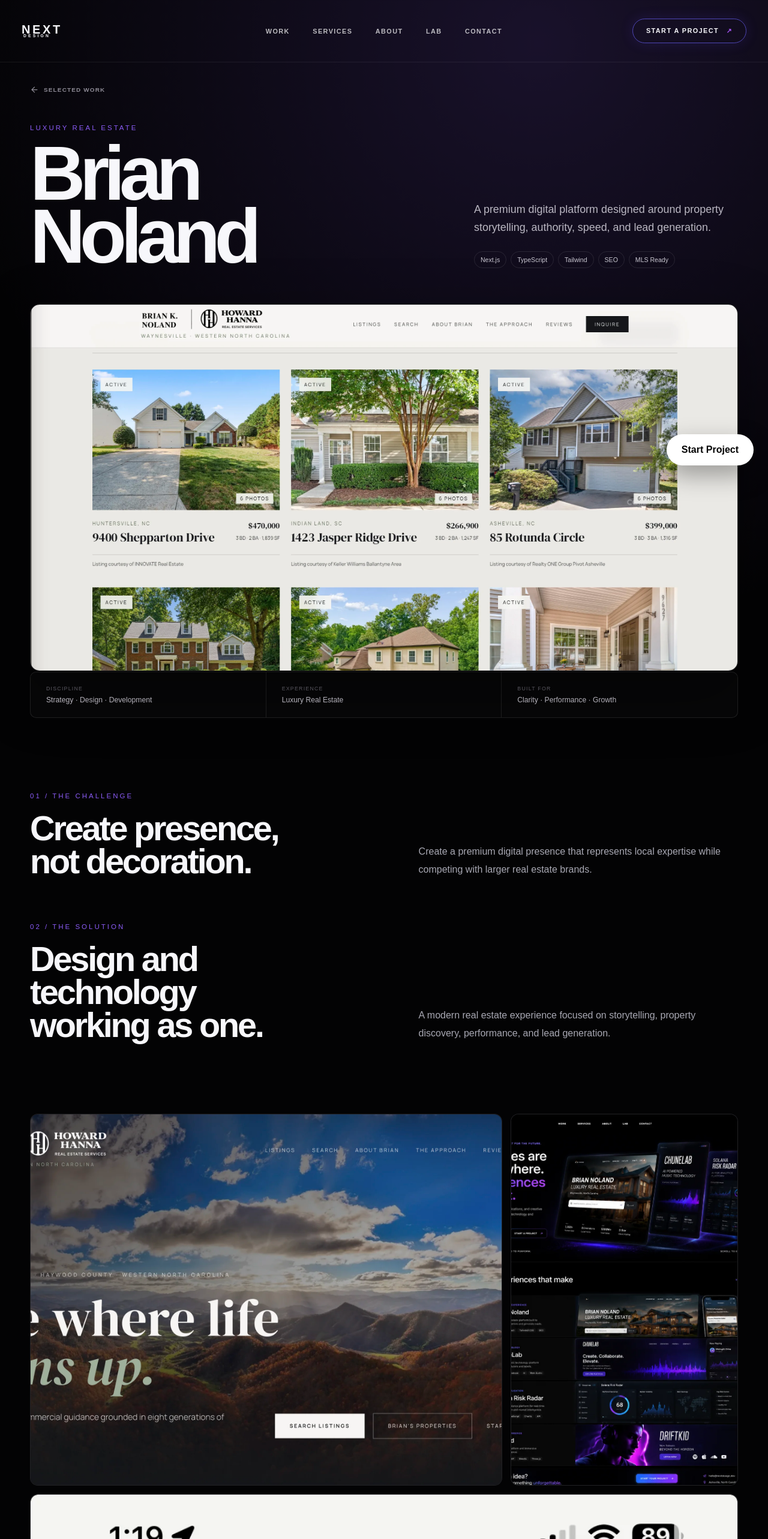
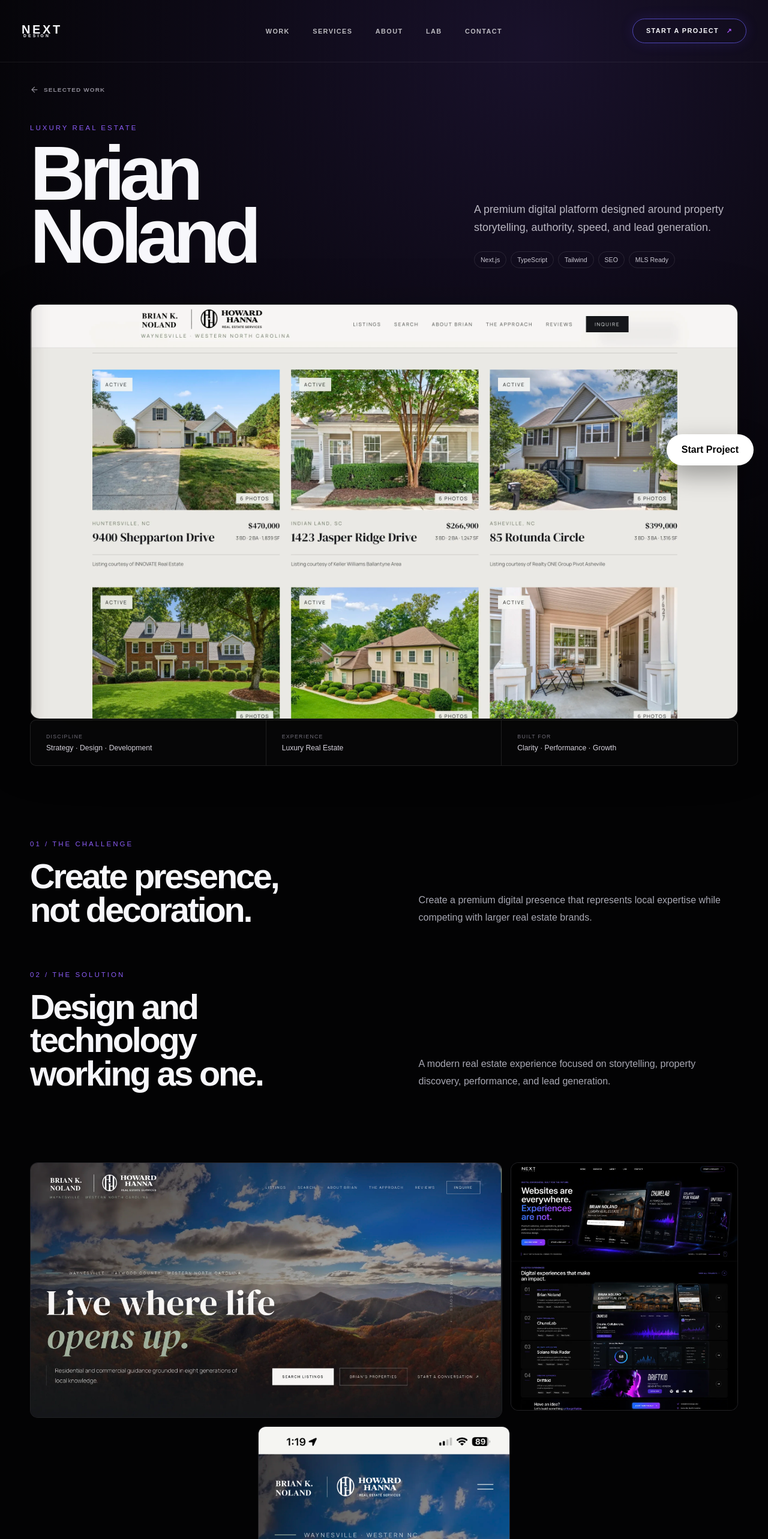
Before and after one commit to caseinfotech/next-design, a Next.js app: page /work/brian-noland in a window 1280 px wide. Shown: the top 2566 px of the page at 60% size. Built offline with nearby package versions, Linux system fonts and the light colour scheme.

Commit message:
Preserve portfolio image proportions

```diff
--- a/src/app/globals.css
+++ b/src/app/globals.css
@@ -904,8 +904,8 @@ button, input, textarea, select { font: inherit; }
 .case-summary > p { margin: 0; color: #bab7c2; font-size: 1.12rem; line-height: 1.7; }
 .case-summary > div { display: flex; flex-wrap: wrap; gap: 7px; margin-top: 24px; }
 .case-summary .pill { padding: 7px 10px; font-size: .66rem; }
-.case-hero-media { position: relative; aspect-ratio: 16/8.3; overflow: hidden; margin-top: 60px; border: 1px solid rgba(255,255,255,.11); border-radius: 16px; background: #070709; box-shadow: 0 35px 100px rgba(0,0,0,.4); }
-.case-hero-media img { object-fit: cover; object-position: center top; }
+.case-hero-media { overflow: hidden; margin-top: 60px; border: 1px solid rgba(255,255,255,.11); border-radius: 16px; background: #070709; box-shadow: 0 35px 100px rgba(0,0,0,.4); }
+.case-hero-media img { display: block; width: 100%; height: auto; }
 .case-meta { display: grid; grid-template-columns: repeat(3,1fr); margin-top: 1px; border: 1px solid var(--line); border-radius: 10px; background: rgba(255,255,255,.02); }
 .case-meta > div { display: grid; gap: 7px; padding: 22px 26px; border-right: 1px solid var(--line); }
 .case-meta > div:last-child { border-right: 0; }
@@ -915,11 +915,10 @@ button, input, textarea, select { font: inherit; }
 .case-story > div .eyebrow { color: rgb(var(--case-accent)); }
 .case-story h2 { margin: 19px 0 0; font-size: clamp(2.5rem,4.5vw,4.8rem); line-height: .96; letter-spacing: -.055em; }
 .case-story > p { align-self: end; max-width: 580px; margin: 0; color: var(--muted); font-size: 1rem; line-height: 1.85; }
-.case-gallery { display: grid; grid-template-columns: 1.35fr .65fr; gap: 14px; }
-.case-gallery-item { position: relative; min-height: 620px; overflow: hidden; border: 1px solid var(--line); border-radius: 13px; background: #08080b; }
-.case-gallery-item img { object-fit: cover; object-position: top; }
-.case-gallery-2 { min-height: 420px; }
-.case-gallery-3 { grid-column: 1 / -1; min-height: 620px; }
+.case-gallery { display: grid; grid-template-columns: 1.35fr .65fr; gap: 14px; align-items: start; }
+.case-gallery-item { overflow: hidden; border: 1px solid var(--line); border-radius: 13px; background: #08080b; }
+.case-gallery-item img { display: block; width: 100%; height: auto; }
+.case-gallery-3 { grid-column: 1 / -1; justify-self: center; width: min(420px,100%); }
 .next-case { display: flex; align-items: end; justify-content: space-between; gap: 30px; margin-top: 120px; padding: 64px 0 30px; border-top: 1px solid var(--line); }
 .next-case h2 { margin: 12px 0 0; font-size: clamp(3rem,7vw,7rem); line-height: .9; letter-spacing: -.06em; }
 .next-case a { display: inline-flex; align-items: center; gap: 10px; padding: 15px 20px; border: 1px solid var(--line); border-radius: 8px; text-transform: uppercase; letter-spacing: .11em; font-size: .63rem; font-weight: 700; }
@@ -940,7 +939,8 @@ button, input, textarea, select { font: inherit; }
   .case-story { gap: 30px; padding-top: 80px; padding-bottom: 80px; }
   .case-story > p + div { margin-top: 36px; }
   .case-gallery { grid-template-columns: 1fr; }
-  .case-gallery-item,.case-gallery-2,.case-gallery-3 { grid-column: auto; min-height: 360px; }
+  .case-gallery-item,.case-gallery-2 { grid-column: auto; }
+  .case-gallery-3 { grid-column: auto; width: min(360px,100%); }
   .next-case { align-items: flex-start; flex-direction: column; margin-top: 80px; }
 }
 
@@ -950,7 +950,7 @@ button, input, textarea, select { font: inherit; }
   .contact-form-heading { padding: 0 22px; }
   .contact-form-heading i { display: none; }
   .contact-form-footer { align-items: flex-start; flex-direction: column; }
-  .case-hero-media { aspect-ratio: 4/3; margin-top: 38px; }
+  .case-hero-media { margin-top: 38px; }
 }
 
 /* About page */
--- a/src/app/work/[slug]/page.tsx
+++ b/src/app/work/[slug]/page.tsx
@@ -13,6 +13,7 @@ export default async function ProjectPage({params}:{params:Promise<{slug:string}
   const projectIndex=projects.findIndex(p=>p.slug===slug);
   const nextProject=projects[(projectIndex+1)%projects.length];
   const heroImage=project.gallery?.[0] ?? project.image;
+  const heroDimensions=project.galleryDimensions?.[0] ?? {width:project.imageWidth,height:project.imageHeight};
   const challenge=project.challenge ?? "Create a distinctive digital presence with a clear point of view, premium visual credibility, and a structure capable of growing with the brand.";
   const solution=project.solution ?? "A focused experience combining strong art direction, deliberate content hierarchy, modern frontend architecture, and responsive interaction design.";
 
@@ -29,7 +30,7 @@ export default async function ProjectPage({params}:{params:Promise<{slug:string}
           <div>{project.technologies.map(t=><span className="pill" key={t}>{t}</span>)}</div>
         </div>
       </div>
-      <div className="case-hero-media"><Image src={heroImage} alt={`${project.title} website experience`} fill priority sizes="(max-width: 900px) 100vw, 1320px" /></div>
+      <div className="case-hero-media"><Image src={heroImage} alt={`${project.title} website experience`} width={heroDimensions.width} height={heroDimensions.height} priority sizes="(max-width: 900px) 100vw, 1320px" /></div>
       <div className="case-meta">
         <div><small>Discipline</small><span>Strategy · Design · Development</span></div>
         <div><small>Experience</small><span>{project.category}</span></div>
@@ -45,7 +46,7 @@ export default async function ProjectPage({params}:{params:Promise<{slug:string}
     </section>
 
     {project.gallery && <section className="case-gallery container">
-      {project.gallery.slice(1).map((image,i)=><div className={`case-gallery-item case-gallery-${i+1}`} key={image}><Image src={image} alt={`${project.title} interface detail ${i+1}`} fill sizes="(max-width: 800px) 100vw, 70vw" /></div>)}
+      {project.gallery.slice(1).map((image,i)=>{const dimensions=project.galleryDimensions?.[i+1] ?? {width:project.imageWidth,height:project.imageHeight};return <div className={`case-gallery-item case-gallery-${i+1}`} key={image}><Image src={image} alt={`${project.title} interface detail ${i+1}`} width={dimensions.width} height={dimensions.height} sizes="(max-width: 800px) 100vw, 70vw" /></div>})}
     </section>}
 
     <section className="next-case container">
--- a/src/data/projects.ts
+++ b/src/data/projects.ts
@@ -4,7 +4,10 @@ export type Project = {
   category: string;
   description: string;
   image: string;
+  imageWidth: number;
+  imageHeight: number;
   gallery?: string[];
+  galleryDimensions?: Array<{width:number;height:number}>;
   technologies: string[];
   accent: string;
   challenge?: string;
@@ -18,11 +21,19 @@ export const projects: Project[] = [
     category: "Luxury Real Estate",
     description: "A premium digital platform designed around property storytelling, authority, speed, and lead generation.",
     image: "/projects/brian-noland/hero.webp",
+    imageWidth: 1199,
+    imageHeight: 1312,
     gallery: [
       "/projects/brian-noland/desktop.webp",
       "/projects/brian-noland/listings.webp",
       "/projects/brian-noland/about.webp",
       "/projects/brian-noland/mobile.webp"
+    ],
+    galleryDimensions: [
+      {width:2610,height:1530},
+      {width:2624,height:1418},
+      {width:1199,height:1312},
+      {width:1125,height:2436}
     ],
     challenge: "Create a premium digital presence that represents local expertise while competing with larger real estate brands.",
     solution: "A modern real estate experience focused on storytelling, property discovery, performance, and lead generation.",
@@ -35,6 +46,8 @@ export const projects: Project[] = [
     category: "Music Technology",
     description: "A cinematic creative platform exploring music, AI-assisted workflows, and immersive interaction design.",
     image: "/projects/chunelab.png",
+    imageWidth: 1199,
+    imageHeight: 1312,
     technologies: ["Next.js", "Supabase", "Audio UX", "AI Workflows"],
     accent: "blue"
   },
@@ -44,6 +57,8 @@ export const projects: Project[] = [
     category: "Data Application",
     description: "A technical dashboard experience focused on risk intelligence, clarity, and responsive data visualization.",
     image: "/projects/solana-risk-radar.png",
+    imageWidth: 1209,
+    imageHeight: 1301,
     technologies: ["React", "TypeScript", "APIs", "Data Visualization"],
     accent: "cyan"
   },
@@ -53,6 +68,8 @@ export const projects: Project[] = [
     category: "Creative Experience",
     description: "A music-first digital identity blending atmosphere, motion, visual storytelling, and artist discovery.",
     image: "/projects/driftkid.png",
+    imageWidth: 1199,
+    imageHeight: 1312,
     technologies: ["Creative Direction", "Motion", "Brand UX", "Next.js"],
     accent: "pink"
   }
```
